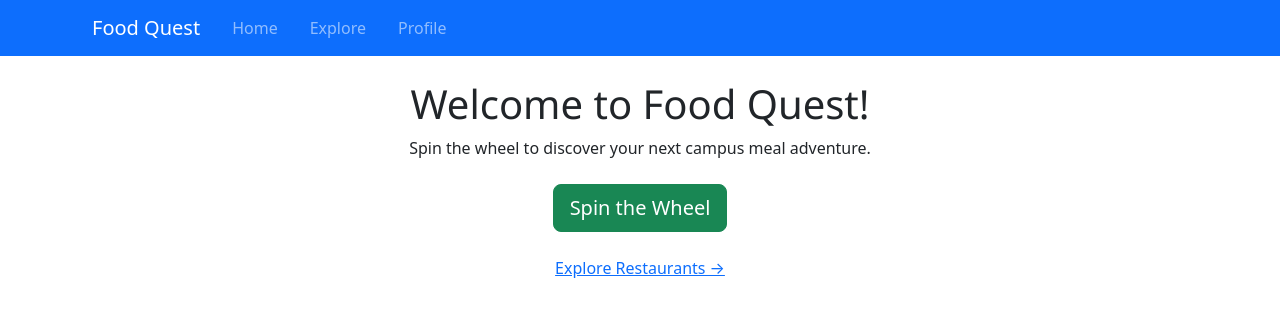
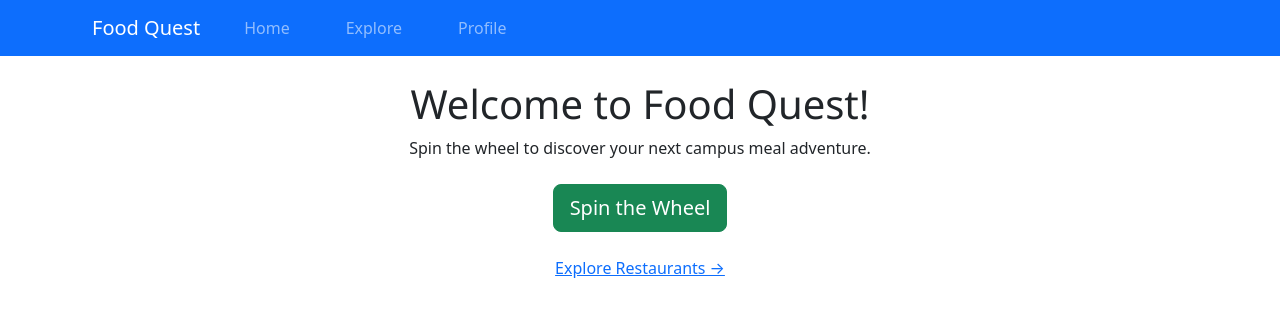
Before and after one commit to CS571-S26/p145, a React (Create React App) app: page /#/ in a window 1280 px wide. Shown: the top 316 px of the page. Built offline with nearby package versions, Linux system fonts and the light colour scheme.

Commit message:
updatedlayout

```diff
--- a/src/index.css
+++ b/src/index.css
@@ -1,3 +1,8 @@
+/* Increase spacing between Bootstrap navbar links */
+.navbar-nav .nav-link {
+  padding-left: 20px !important;
+  padding-right: 20px !important;
+}
 nav a {
   margin: 0 10px;
   text-decoration: none;
```
